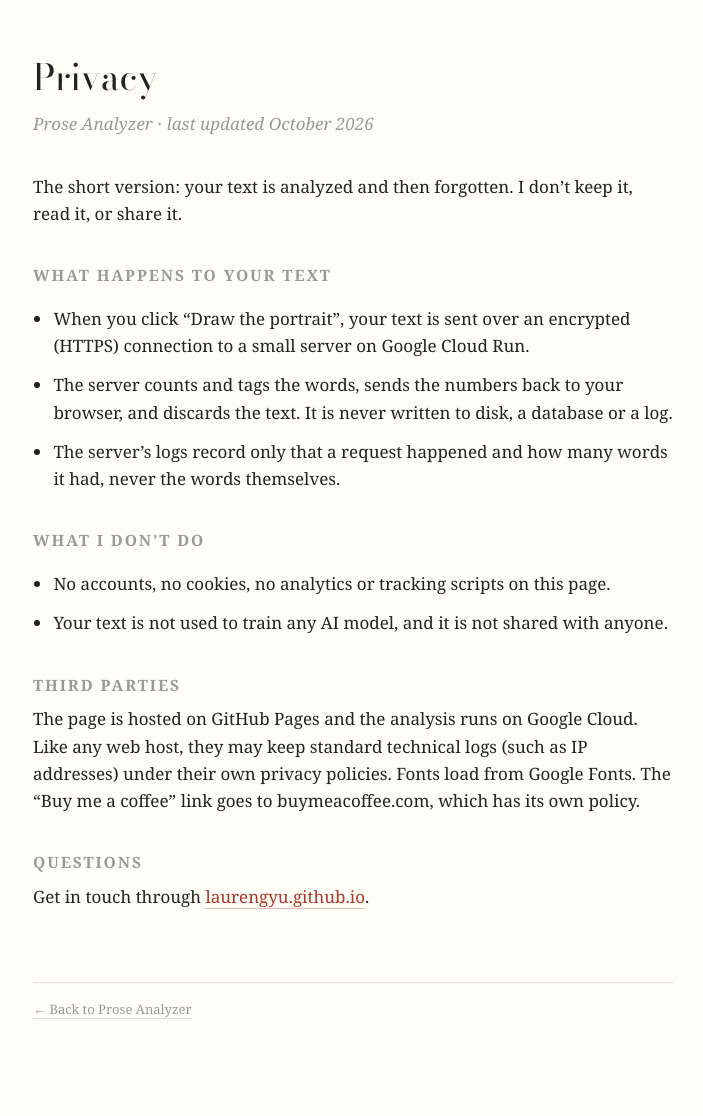
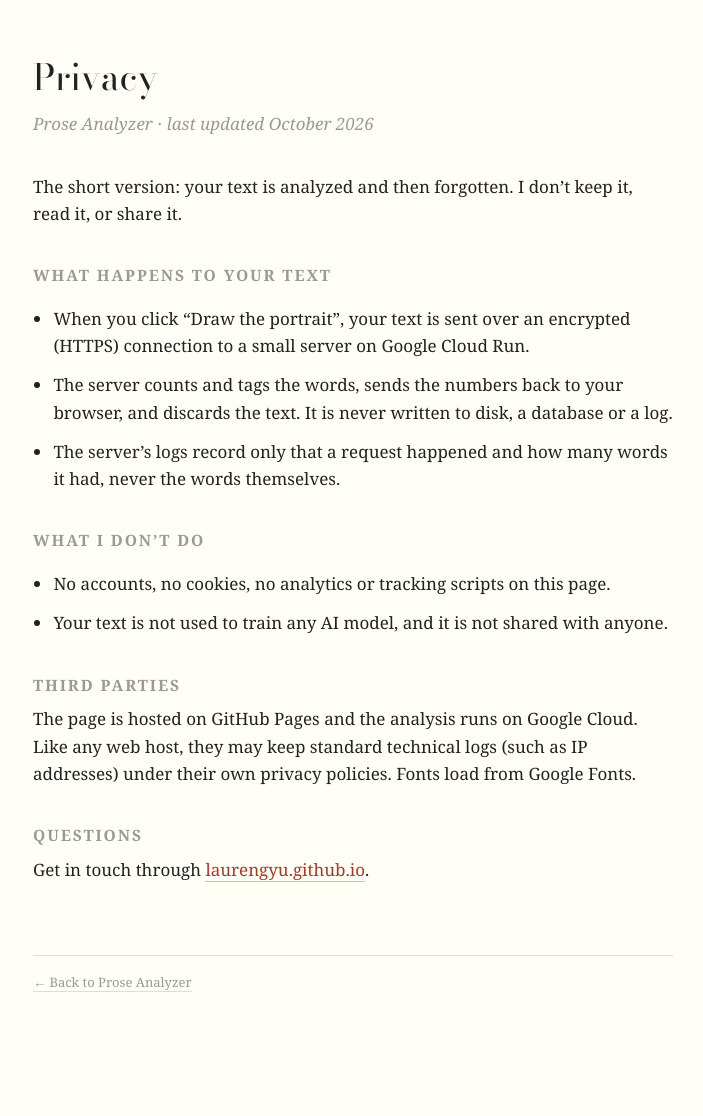
Before and after one commit to laurengyu/laurengyu.github.io, a Jekyll site: the page built from side-builds/writing-analyzer/privacy.html, in a window 1280 px wide. Shown: the whole page, without its empty margins (287-990 px from the left). Built offline with Jekyll 4.4.1, drawn with Linux system fonts in a browser that asks for light colours; after the commit the page ends 1089 px from its top, so only the background shows below that.

Commit message:
Remove buy me a coffee

```diff
--- a/side-builds/writing-analyzer/index.html
+++ b/side-builds/writing-analyzer/index.html
@@ -181,7 +181,6 @@
   </div>
 
   <footer class="foot">
-    <a href="https://buymeacoffee.com/laurengy" target="_blank" rel="noopener">☕️ Buy me a coffee</a>
     <a href="privacy.html">Privacy</a>
     <a href="mailto:rearrange_stunt773@simplelogin.com">💌 Contact</a>
     <span>© 2026 Lauren Y.</span>
--- a/side-builds/writing-analyzer/privacy.html
+++ b/side-builds/writing-analyzer/privacy.html
@@ -38,7 +38,7 @@
   </ul>
 
   <h2>Third parties</h2>
-  <p>The page is hosted on GitHub Pages and the analysis runs on Google Cloud. Like any web host, they may keep standard technical logs (such as IP addresses) under their own privacy policies. Fonts load from Google Fonts. The “Buy me a coffee” link goes to buymeacoffee.com, which has its own policy.</p>
+  <p>The page is hosted on GitHub Pages and the analysis runs on Google Cloud. Like any web host, they may keep standard technical logs (such as IP addresses) under their own privacy policies. Fonts load from Google Fonts.</p>
 
   <h2>Questions</h2>
   <p>Get in touch through <a href="https://laurengyu.github.io">laurengyu.github.io</a>.</p>
```
